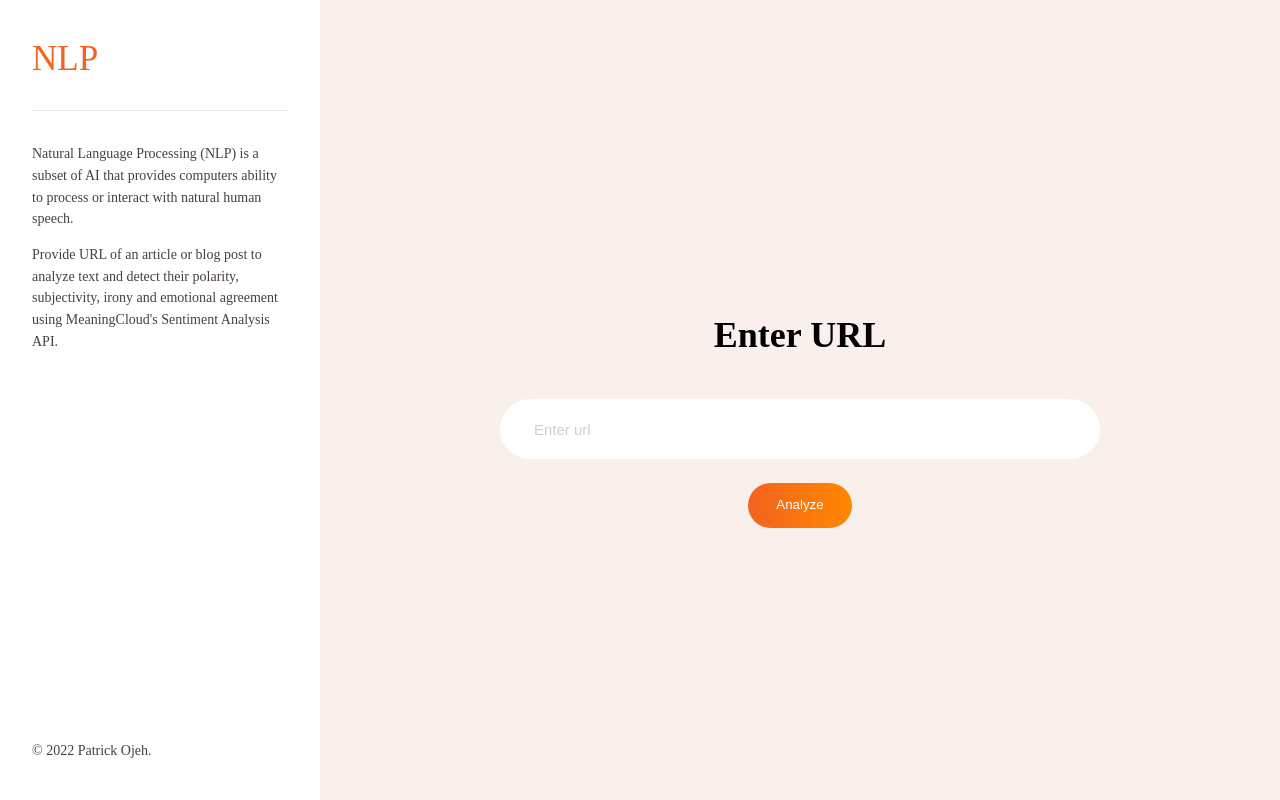
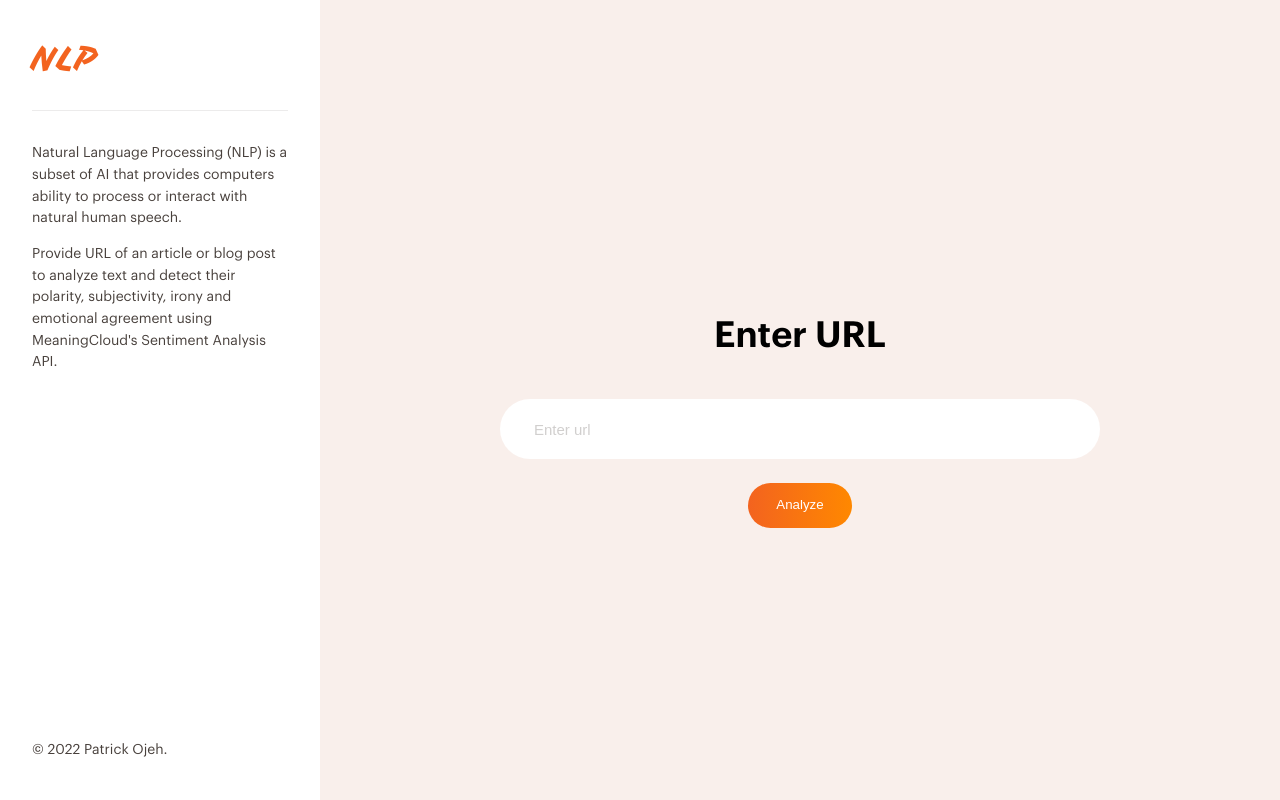
Before and after one commit to patrickojeh/natural-language-processing-app, a website built with webpack: page src/client/views/index.html in a window 1280 px wide. Built offline with nearby package versions, Linux system fonts and the light colour scheme.

Commit message:
add font files & webpack loader for custom fonts

```diff
--- a/package.json
+++ b/package.json
@@ -35,6 +35,7 @@
     "babel-loader": "^8.2.3",
     "cors": "^2.8.5",
     "css-loader": "^3.6.0",
+    "file-loader": "^6.2.0",
     "html-webpack-plugin": "^4.5.2",
     "mini-css-extract-plugin": "^1.4.1",
     "node-sass": "^4.14.1",
--- a/src/client/index.js
+++ b/src/client/index.js
@@ -4,6 +4,7 @@ import { validateUrl } from './js/urlValidator';
 import './styles/base.scss';
 import './styles/sidebar.scss';
 import './styles/main.scss';
+import './styles/fonts.scss';
 
 export {
   handleSubmit,
--- /dev/null
+++ b/src/client/styles/fonts.scss
@@ -0,0 +1,15 @@
+@font-face {
+  font-family: "graphik";
+  font-weight: normal;
+  src: url("../fonts/GraphikRegular.otf");
+}
+@font-face {
+  font-family: "graphik";
+  font-weight: 600;
+  src: url("../fonts/GraphikSemibold.otf");
+}
+@font-face {
+  font-family: "vampiro";
+  font-weight: 500;
+  src: url("../fonts/VampiroOne-Regular.ttf");
+}
--- a/src/client/styles/sidebar.scss
+++ b/src/client/styles/sidebar.scss
@@ -4,7 +4,7 @@ $orange: #f3631f;
   order: 2;
   padding: 32px;
   &__logo {
-    font-family: vampiro one;
+    font-family: vampiro;
     font-size: 2rem;
     color: $orange;
   }
--- a/webpack.dev.js
+++ b/webpack.dev.js
@@ -18,6 +18,10 @@ module.exports = {
       {
         test: /\.scss$/,
         use: ['style-loader', 'css-loader', 'sass-loader']
+      },
+      {
+        test: /\.(woff|woff2|eot|ttf|otf)$/,
+        loader: 'file-loader'
       }
     ]
   },
--- a/webpack.prod.js
+++ b/webpack.prod.js
@@ -24,6 +24,10 @@ module.exports = {
       {
         test: /\.scss$/,
         use: [MiniCssExtractPlugin.loader, 'css-loader', 'sass-loader']
+      },
+      {
+        test: /\.(woff|woff2|eot|ttf|otf)$/,
+        loader: 'file-loader'
       }
     ]
   },
```
Also changed, not shown: src/client/fonts/GraphikRegular.otf (added), src/client/fonts/GraphikSemibold.otf (added), src/client/fonts/VampiroOne-Regular.ttf (added), 1 other file.
